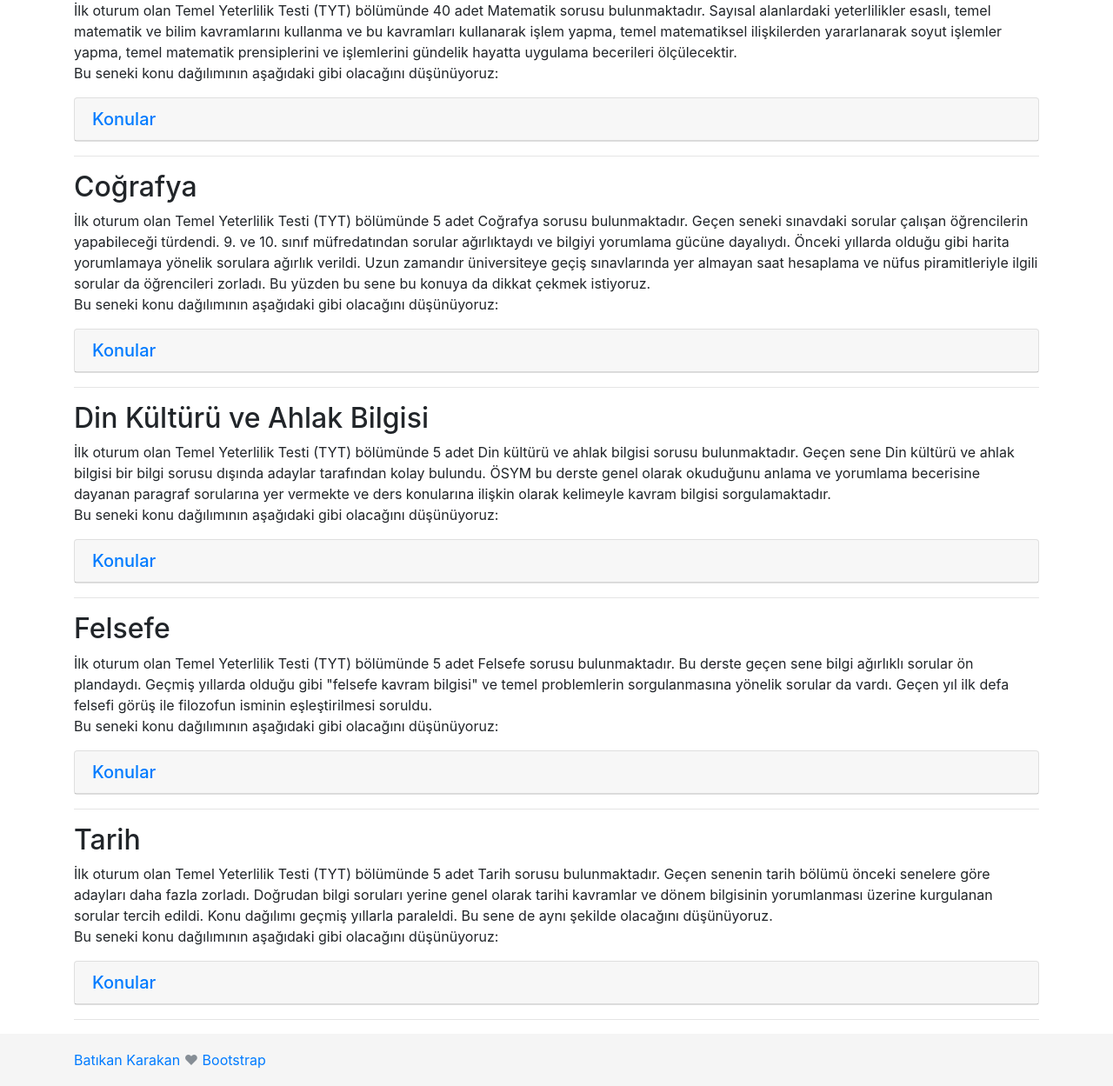
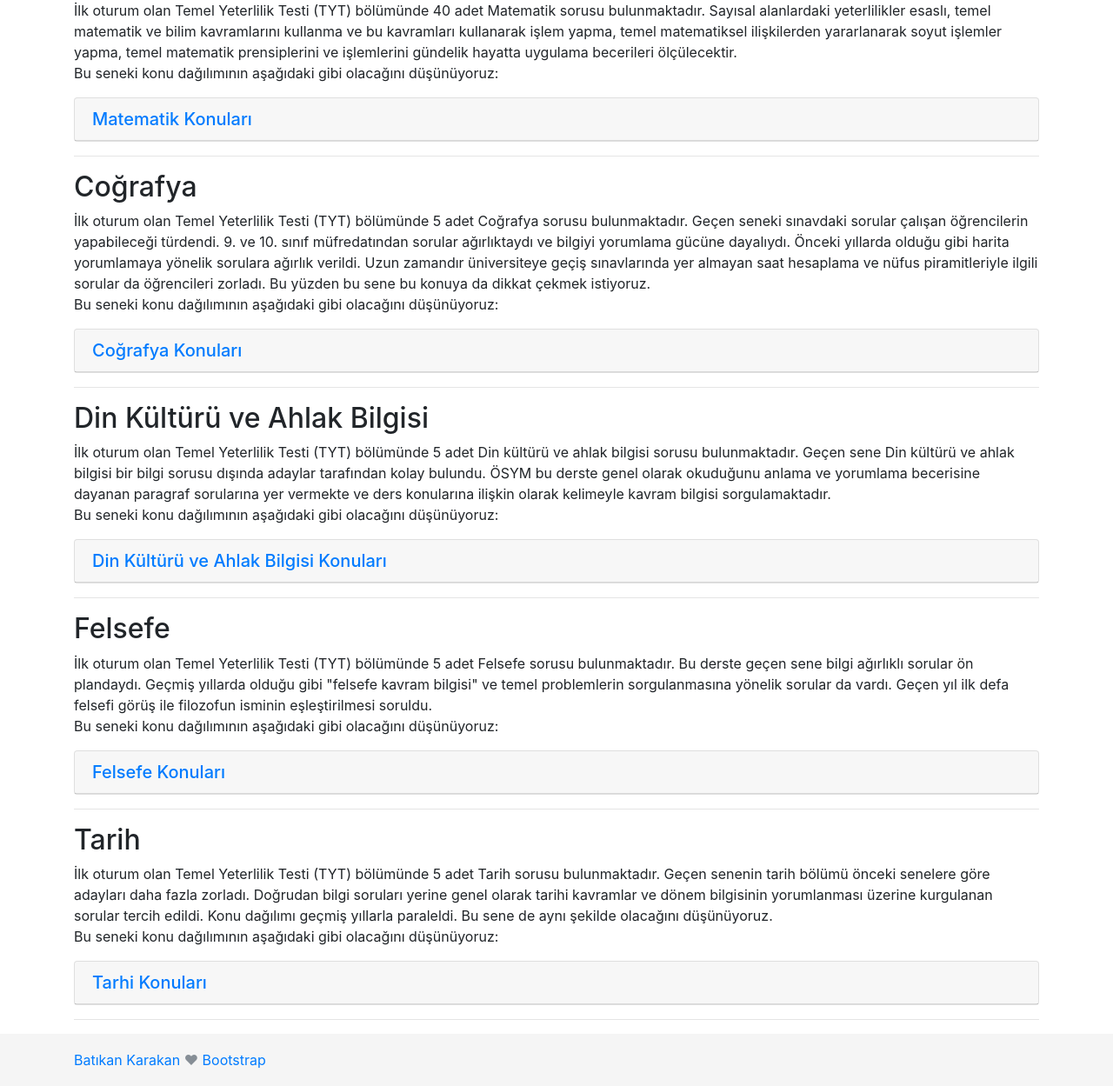
Before and after one commit to batikankarakan/yks-topics, a plain HTML site: page index.html in a window 1280 px wide. Shown: the part 714-1963 px from the top of the page at 87% size. Drawn offline with nearby package versions, Linux system fonts and the light colour scheme.

Commit message:
Accordions made button

```diff
--- a/index.html
+++ b/index.html
@@ -36,13 +36,13 @@
             </div>
             <div class="accordion" role="tablist">
                 <div class="card">
+                    <a data-toggle="collapse" href="#collapseOne" aria-expanded="true" aria-controls="collapseOne">
                         <div class="card-header" role="tab" id="headingOne">
                             <h5 class="mb-0">
-                            <a data-toggle="collapse" href="#collapseOne" aria-expanded="true" aria-controls="collapseOne">
-                    Konular
-                  </a>
+                                Türkçe Konuları
                             </h5>
                         </div>
+                    </a>
 
                     <div id="collapseOne" class="collapse" role="tabpanel" aria-labelledby="headingOne" data-parent="#accordion">
                         <div class="card-body">
@@ -85,14 +85,13 @@
             </div>
             <div class="accordion" role="tablist">
                 <div class="card">
+                    <a data-toggle="collapse" href="#collapseTwo" aria-expanded="true" aria-controls="collapseTwo">
                         <div class="card-header" role="tab" id="headingTwo  ">
                             <h5 class="mb-0">
-                            <a data-toggle="collapse" href="#collapseTwo" aria-expanded="true" aria-controls="collapseTwo">
-                    Konular
-                  </a>
+                                Matematik Konuları
                             </h5>
                         </div>
-
+                    </a>
                     <div id="collapseTwo" class="collapse" role="tabpanel" aria-labelledby="headingTwo" data-parent="#accordion">
                         <div class="card-body">
 
@@ -176,14 +175,13 @@
             </div>
             <div class="accordion" role="tablist">
                 <div class="card">
+                    <a data-toggle="collapse" href="#collapseThree" aria-expanded="true" aria-controls="collapseThree">
                         <div class="card-header" role="tab" id="headingThree">
                             <h5 class="mb-0">
-                            <a data-toggle="collapse" href="#collapseThree" aria-expanded="true" aria-controls="collapseThree">
-                    Konular
-                  </a>
+                                Coğrafya Konuları
                             </h5>
                         </div>
-
+                    </a>
                     <div id="collapseThree" class="collapse" role="tabpanel" aria-labelledby="headingThree" data-parent="#accordion">
                         <div class="card-body">
 
@@ -252,13 +250,13 @@
             </div>
             <div class="accordion" role="tablist">
                 <div class="card">
+                    <a data-toggle="collapse" href="#collapseFour" aria-expanded="true" aria-controls="collapseFour">
                         <div class="card-header" role="tab" id="headingFour">
                             <h5 class="mb-0">
-                            <a data-toggle="collapse" href="#collapseFour" aria-expanded="true" aria-controls="collapseFour">
-                                Konular
-                            </a>
+                                Din Kültürü ve Ahlak Bilgisi Konuları
                             </h5>
                         </div>
+                    </a>
 
                     <div id="collapseFour" class="collapse" role="tabpanel " aria-labelledby="headingFour" data-parent="#accordion">
                         <div class="card-body">
@@ -290,14 +288,13 @@
             </div>
             <div class="accordion" role="tablist"></div>
             <div class="card">
+                <a data-toggle="collapse" href="#collapseFive" aria-expanded="true" aria-controls="collapseFive">
                     <div class="card-header" role="tab" id="headingFive">
                         <h5 class="mb-0">
-                        <a data-toggle="collapse" href="#collapseFive" aria-expanded="true" aria-controls="collapseFive">
-                                        Konular
-                                      </a>
+                            Felsefe Konuları
                         </h5>
                     </div>
-
+                </a>
                 <div id="collapseFive" class="collapse" role="tabpanel" aria-labelledby="headingFive" data-parent="#accordion">
                     <div class="card-body">
 
@@ -343,13 +340,13 @@
             </div>
             <div class="accordion" role="tablist">
                 <div class="card">
+                    <a data-toggle="collapse" href="#collapseSix" aria-expanded="true" aria-controls="collapseSix">
                         <div class="card-header" role="tab" id="headingSix">
                             <h5 class="mb-0">
-                            <a data-toggle="collapse" href="#collapseSix" aria-expanded="true" aria-controls="collapseSix">
-                                            Konular
-                                          </a>
+                                Tarhi Konuları
                             </h5>
                         </div>
+                    </a>
 
                     <div id="collapseSix" class="collapse" role="tabpanel" aria-labelledby="headingSix" data-parent="#accordion">
                         <div class="card-body">
```
Lines whose indentation alone changed are shown as unchanged.
